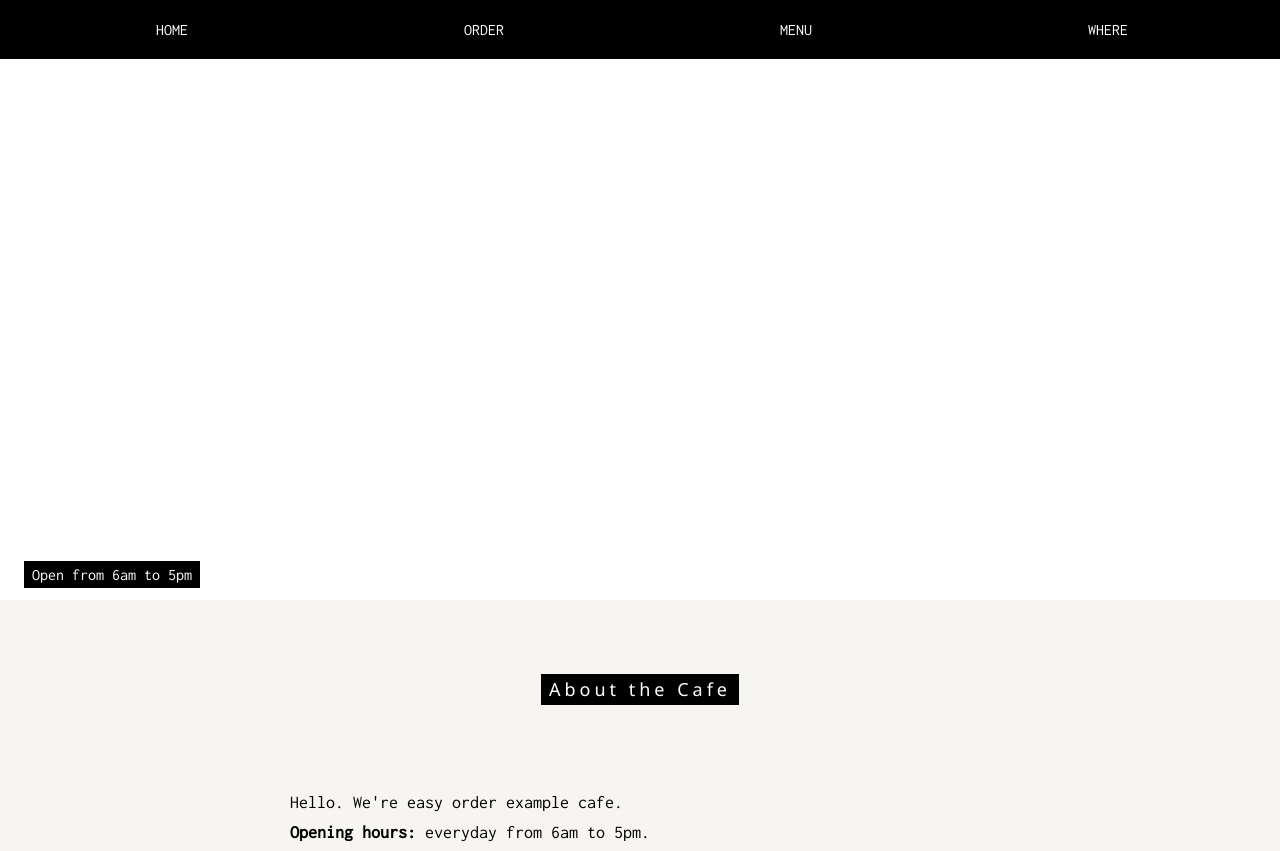
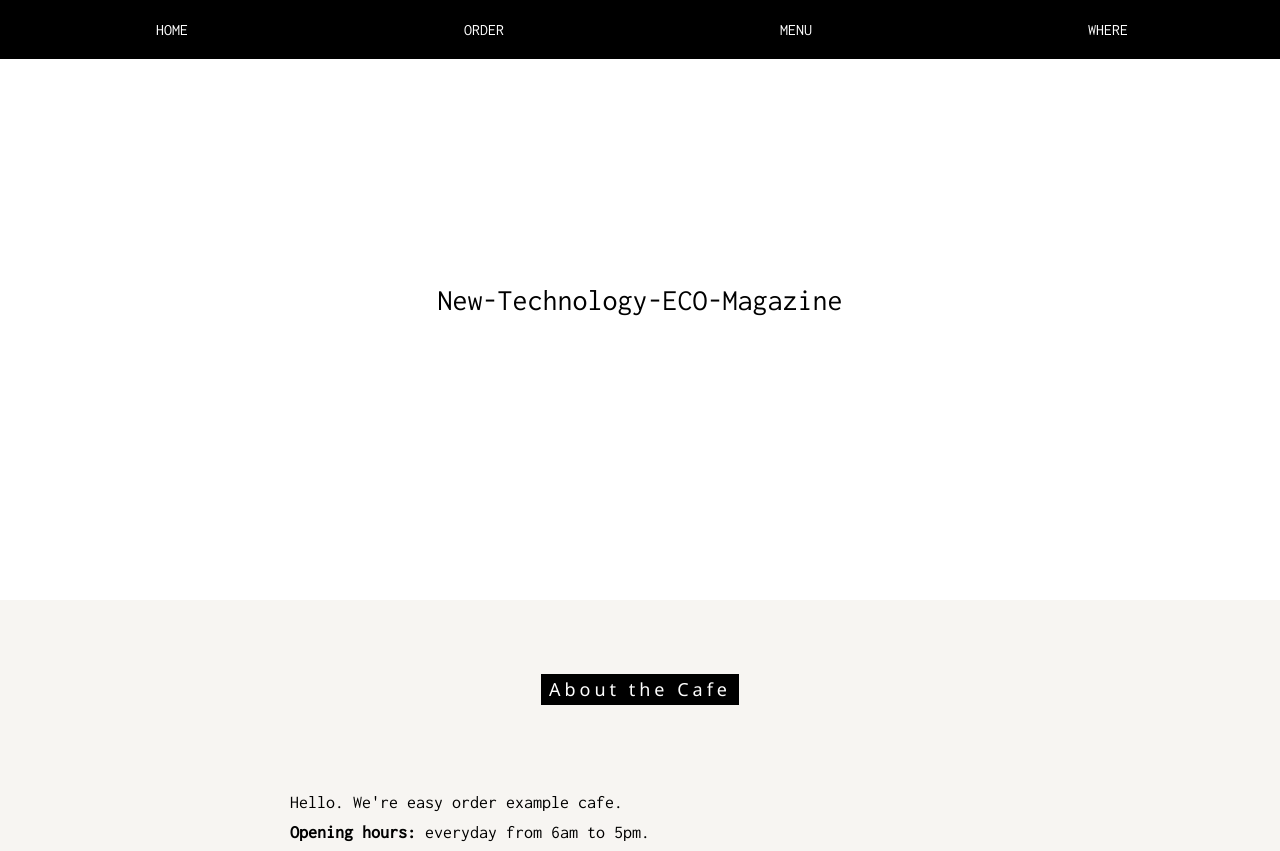
Before and after one commit to kimmyungjun/New-Technology-ECO-Magazine, a plain HTML site: page index.html in a window 1280 px wide. Shown: the top 851 px of the page. Drawn offline with nearby package versions, Linux system fonts and the light colour scheme; some packages are replaced by stand-ins of ours.

Commit message:
Add files via upload

```diff
--- a/index.html
+++ b/index.html
@@ -43,11 +43,8 @@ body, html {
 
 <!-- Header with image -->
 <header class="bgimg w3-display-container w3-grayscale-min" id="home">
-  <div class="w3-display-bottomleft w3-center w3-padding-large w3-hide-small">
-    <span class="w3-tag">Open from 6am to 5pm</span>
-  </div>
   <div class="w3-display-middle w3-center">
-    <span class="w3-text-white" style="font-size:90px">the<br>Cafe</span>
+    <span class="w3-text-black" style="font-size:30px">New-Technology-ECO-Magazine</span>
   </div>
   <div class="w3-display-bottomright w3-center w3-padding-large">
   </div>
```
Also changed, not shown: b1.jpg (added).
